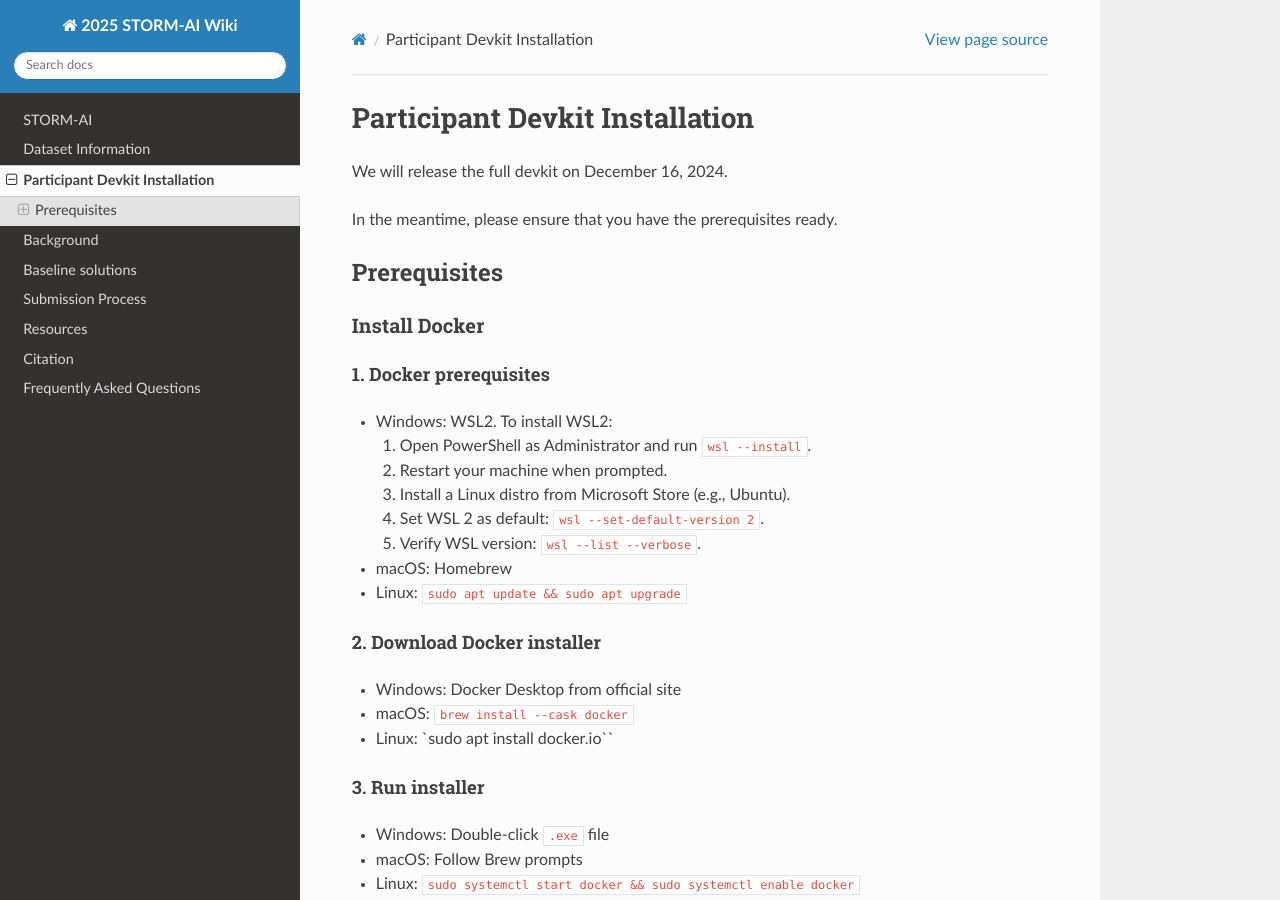
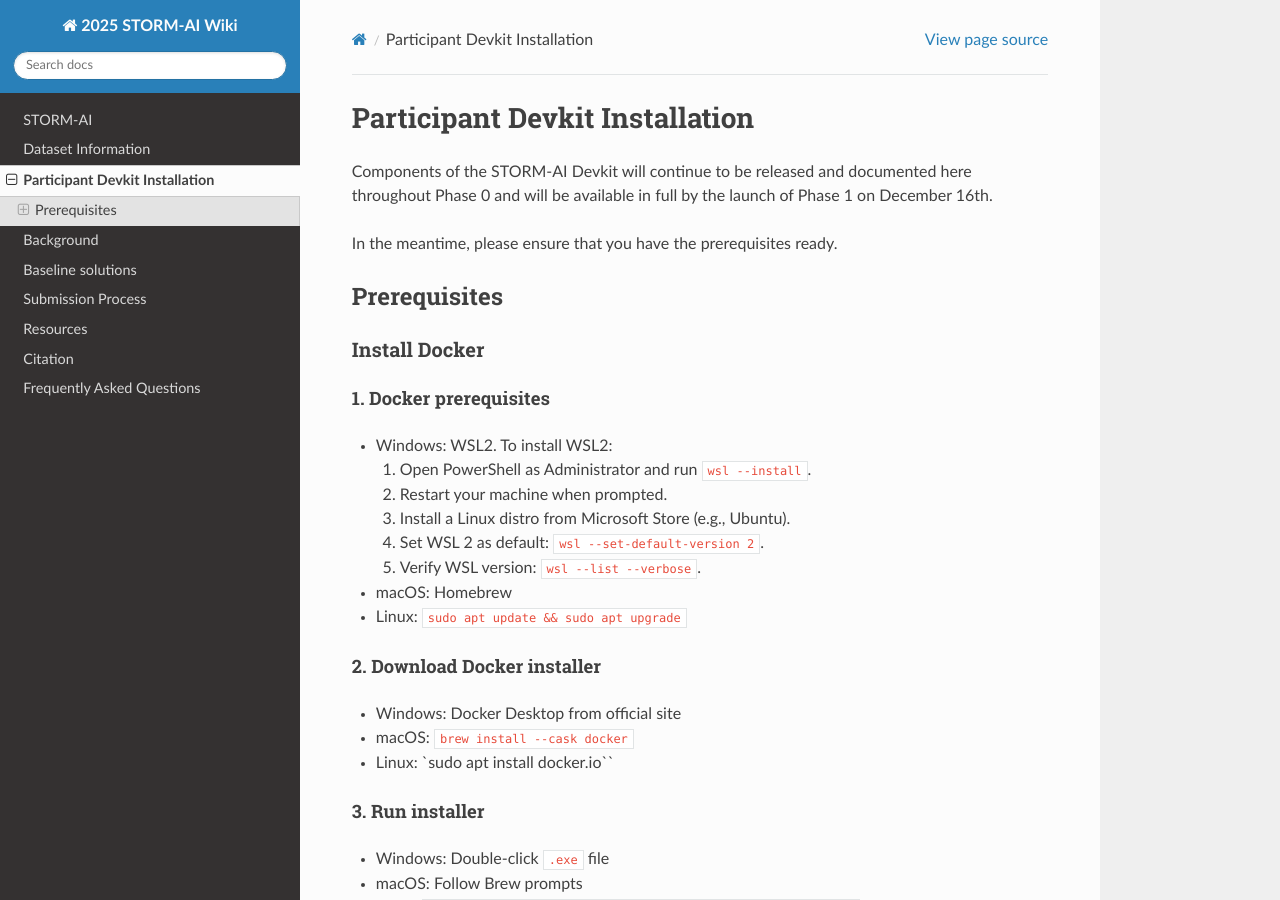
Before and after one commit to olgupila/STORM-AI-devkit-2025, a Sphinx documentation site: the page built from docs/installation.md, in a window 1280 px wide and 900 px high. Built offline with Sphinx 7.4.7 and the Read the Docs theme 3.1.0, drawn with Linux system fonts in a browser that asks for light colours; pages that are not in the unit, such as notebooks, are missing from menus.

Commit message:
Installation: revision complete

```diff
--- a/docs/installation.md
+++ b/docs/installation.md
@@ -1,6 +1,6 @@
 # Participant Devkit Installation
 
-We will release the full devkit on December 16, 2024.
+Components of the STORM-AI Devkit will continue to be released and documented here throughout Phase 0 and will be available in full by the launch of Phase 1 on December 16th.
 
 In the meantime, please ensure that you have the prerequisites ready.
 
```
Also changed, not shown: docs/README.md (+1 -1 lines).
